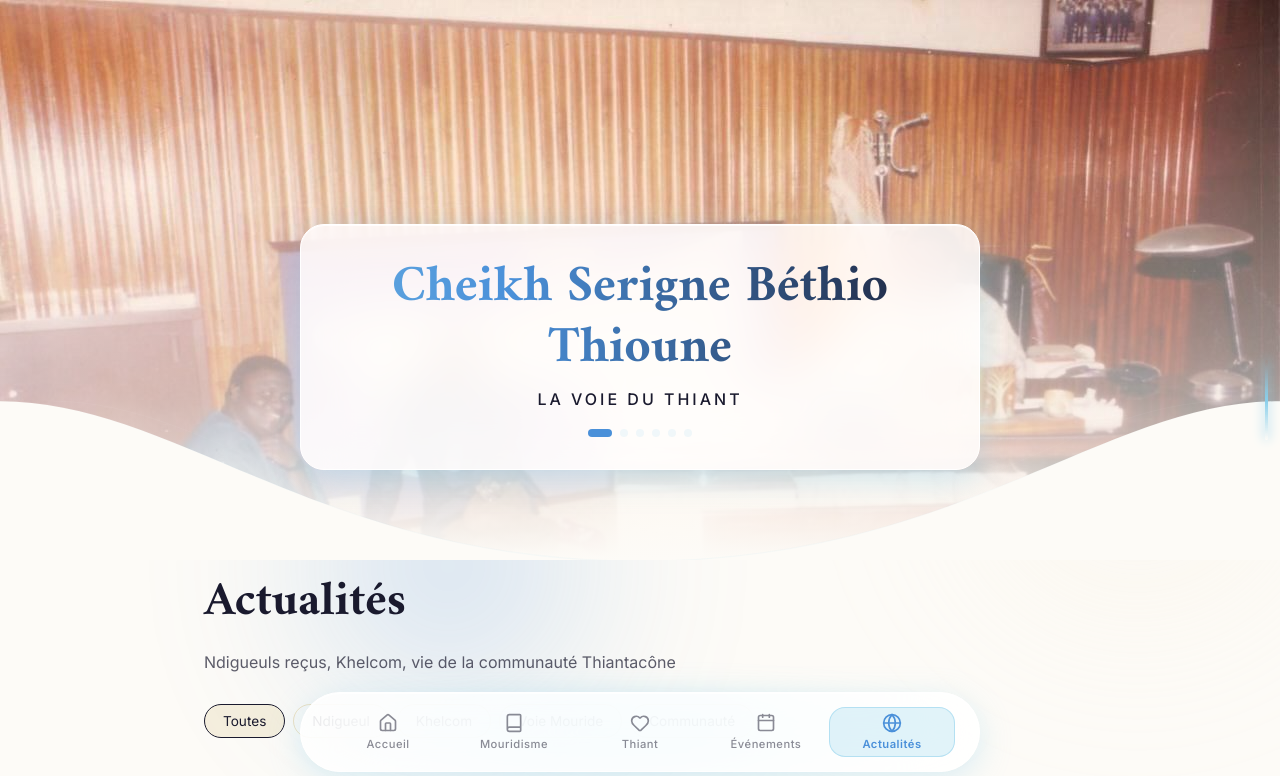
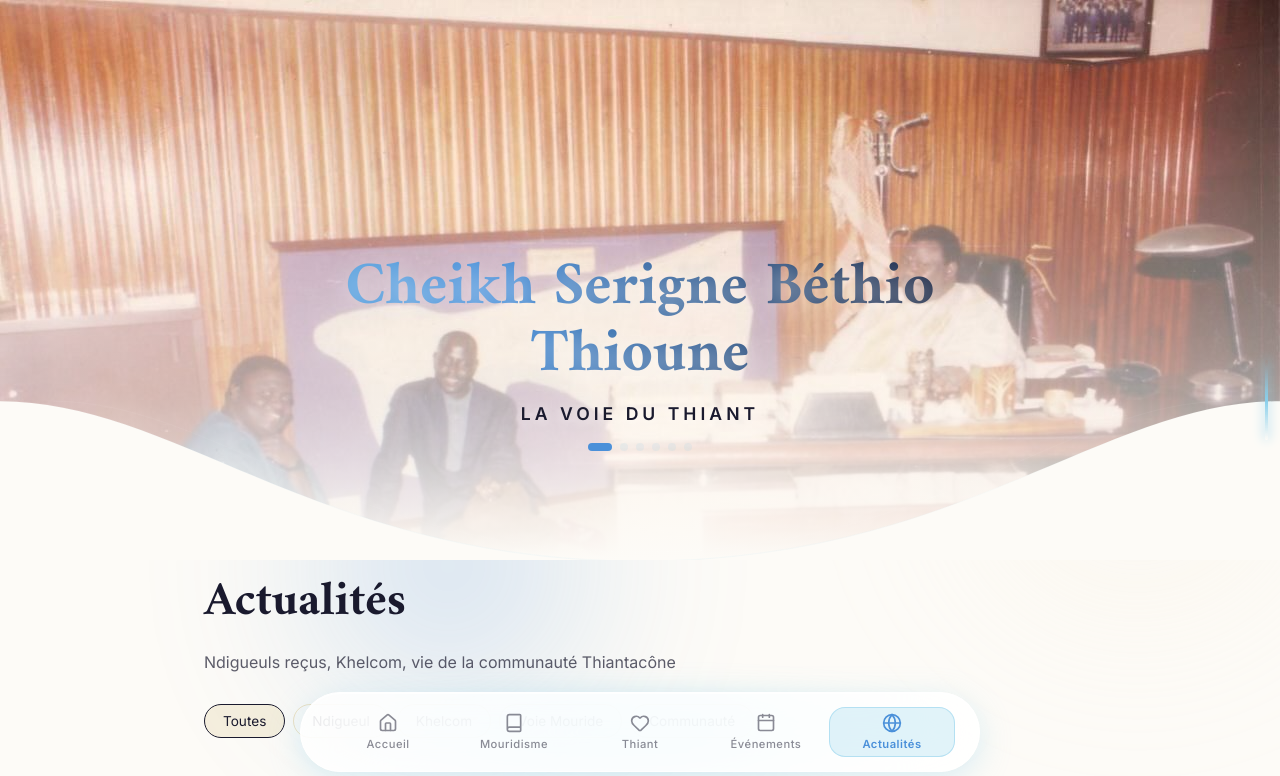
Before and after one commit to Ikfini-101/app-serigne-bethio, a React (Vite) app: page /actualites in a window 1280 px wide. Shown: the top 776 px of the page. Built offline with nearby package versions, Linux system fonts and the light colour scheme.

Commit message:
style: suppression du bloc blanc derriere le titre du header pour liberer la photo

```diff
--- a/src/components/layout/ArchHeader.tsx
+++ b/src/components/layout/ArchHeader.tsx
@@ -110,20 +110,14 @@ const ArchHeader: React.FC = () => {
           maxWidth: '680px',
         }}
       >
-        {/* Panneau liquid morphism (Light) */}
+        {/* Conteneur du texte sans fond pour ne pas cacher la photo */}
         <div style={{
-          background: 'rgba(255,255,255,0.85)',
-          backdropFilter: 'blur(24px) saturate(180%)',
-          WebkitBackdropFilter: 'blur(24px) saturate(180%)',
-          border: '1px solid rgba(255,255,255,1)',
-          borderRadius: '24px',
-          padding: '2rem 3rem',
-          boxShadow: '0 8px 32px rgba(135,206,235,0.4), inset 0 1px 0 rgba(255,255,255,0.8)',
+          padding: '2rem 1rem',
         }}>
-          <h1 className="shimmer-text serif" style={{ fontSize: 'clamp(1.8rem, 4vw, 3.2rem)', lineHeight: 1.2, marginBottom: '0.6rem' }}>
+          <h1 className="shimmer-text serif" style={{ fontSize: 'clamp(2rem, 5vw, 3.8rem)', lineHeight: 1.1, marginBottom: '0.8rem', textShadow: '0 4px 24px rgba(255,255,255,0.6)' }}>
             Cheikh Serigne Béthio Thioune
           </h1>
-          <p style={{ color: 'var(--charcoal)', fontSize: '1rem', letterSpacing: '3px', textTransform: 'uppercase', fontWeight: 500 }}>
+          <p style={{ color: 'var(--charcoal)', fontSize: '1.1rem', letterSpacing: '4px', textTransform: 'uppercase', fontWeight: 600, textShadow: '0 2px 12px rgba(255,255,255,0.8)' }}>
             La Voie du Thiant
           </p>
 
```
